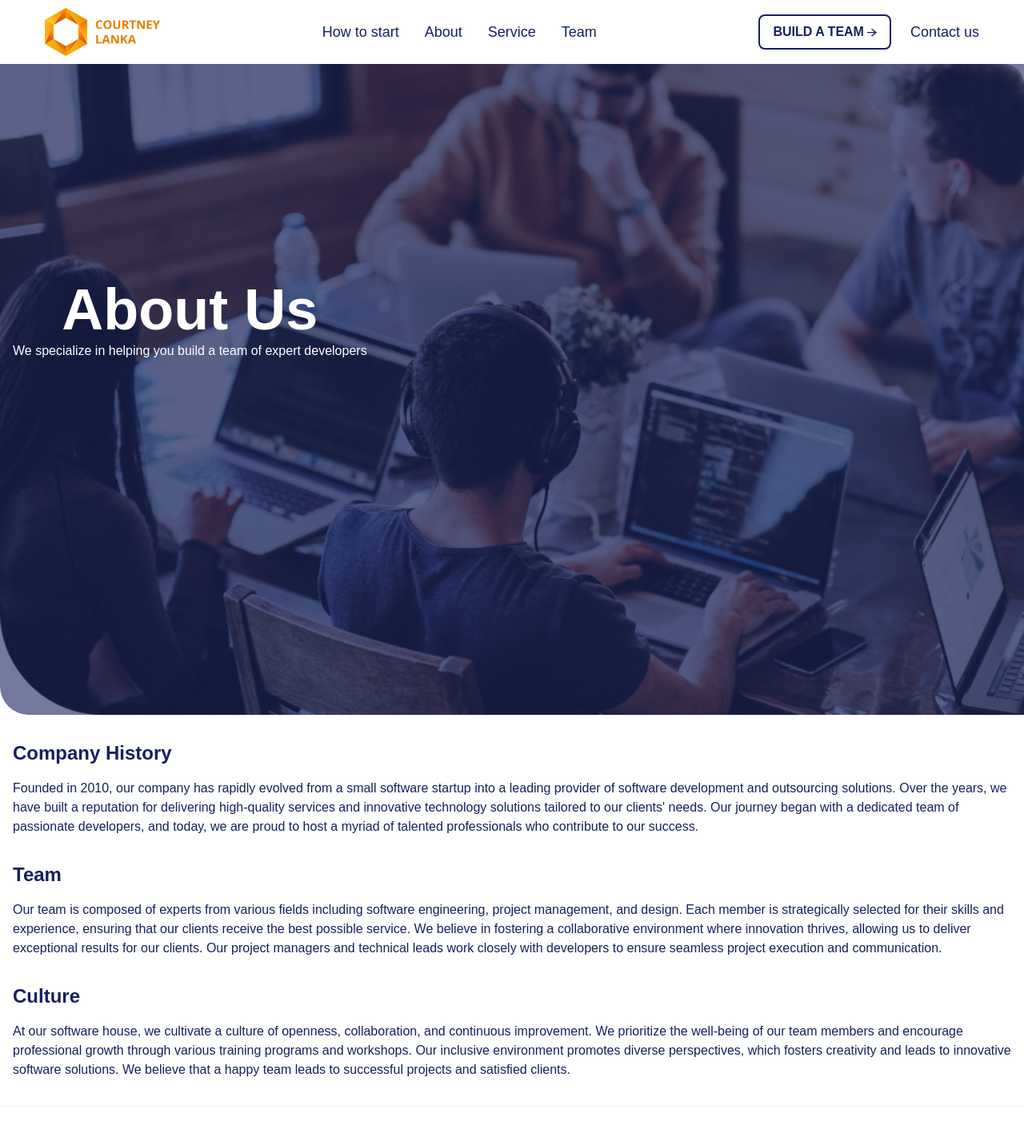
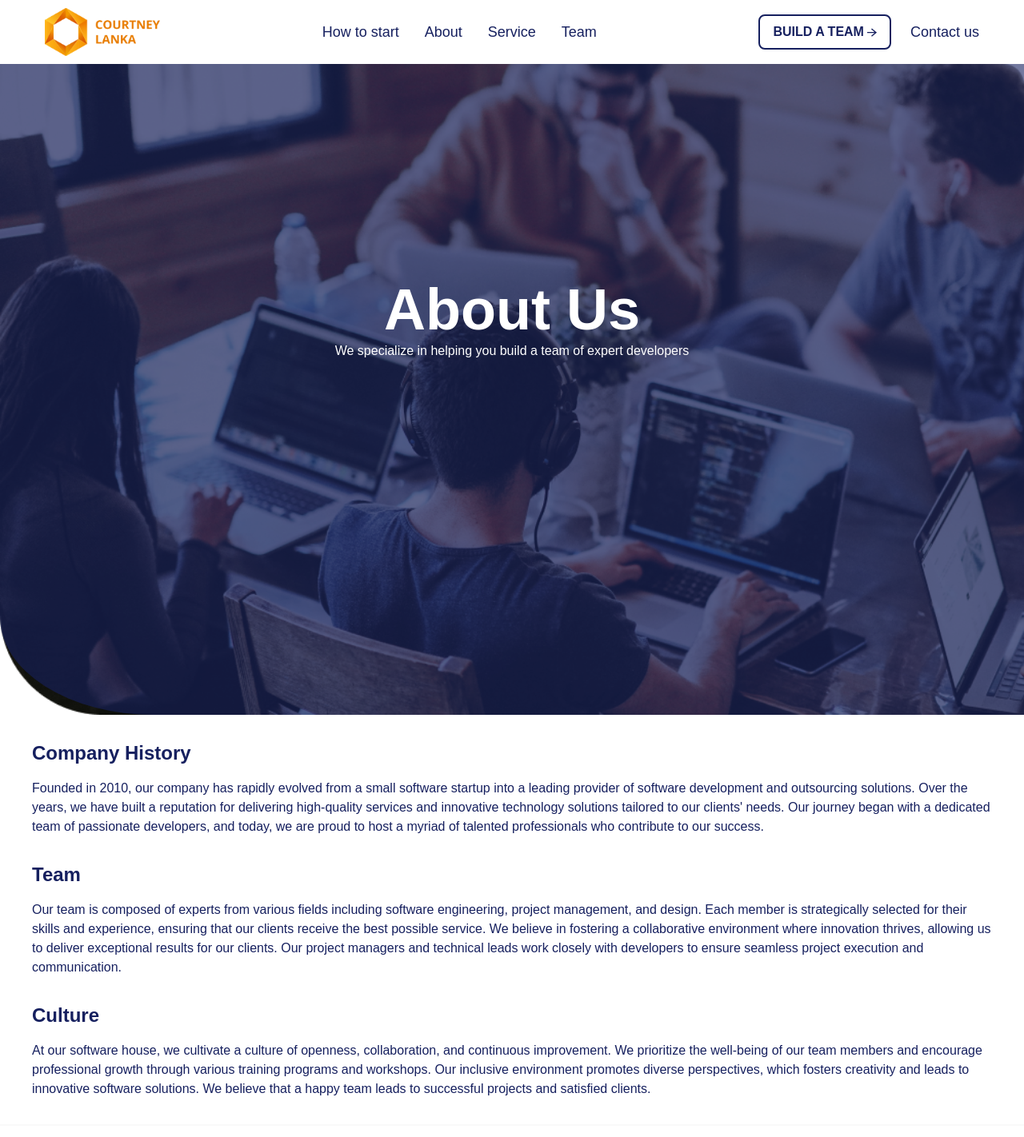
Before and after one commit to cat-ninja007/code-challenge-fe, a Next.js app: page /about in a window 1280 px wide. Shown: the top 1422 px of the page at 80% size. Built offline with nearby package versions, Linux system fonts and the light colour scheme.

Commit message:
[SECTION] - [DESKTOP] - Fixing position on hero section

```diff
--- a/src/app/about/page.tsx
+++ b/src/app/about/page.tsx
@@ -8,11 +8,13 @@ const About: FC = () => {
   return (
     <>
       <Header />
-      <HeroSection
-        title="About Us"
-        subtitle="We specialize in helping you build a team of expert developers"
-      />
-      <div className="about-content px-4 mt-8">
+      <div>
+        <HeroSection
+          title="About Us"
+          subtitle="We specialize in helping you build a team of expert developers"
+        />
+      </div>
+      <div className="about-content px-4 lg:px-10 mt-8">
         {/* Company History Section */}
         <section className="mb-8">
           <h2 className="text-2xl font-bold text-courtney-dark-blue mb-4">
--- a/src/app/service/page.tsx
+++ b/src/app/service/page.tsx
@@ -12,10 +12,12 @@ const Service: FC = () => {
   return (
     <>
       <Header />
+      <div>
       <HeroSection
         title="Our Service"
         subtitle="We specialize in helping you build a team of expert developers"
       />
+      </div>
       <div className="mt-20 px-4">
         <Subtitle text="Specialized" color="courtney-dark-blue" />
         <Title text="Specialized Staff We Provide" color="courtney-dark-blue" />
--- a/src/components/Contact/index.tsx
+++ b/src/components/Contact/index.tsx
@@ -7,7 +7,7 @@ import ButtonArrow from "../atom/ButtonArrow";
 const Contact: FC = () => {
   return (
     <>
-      <div className="contact-section-container relative bg-courtney-soft-grey lg:flex lg:flex-row-reverse lg:items-center w-screen">
+      <div id="contact" className="contact-section-container relative bg-courtney-soft-grey lg:flex lg:flex-row-reverse lg:items-center w-screen">
         {/* <div className="contact-input-container mx-[18px] px-8 pt-9 bg-white border-2 border-green-500 relative mt-72 lg:mr-4 lg:rounded-tl-[17%] lg:py-20 lg:px-24 lg:my-24"> */}
         <div
           className="
--- a/src/components/atom/HeroSection/index.tsx
+++ b/src/components/atom/HeroSection/index.tsx
@@ -13,9 +13,9 @@ const HeroSection:FC<IHeroSection> = (props: IHeroSection) => {
   const { title, subtitle } = props
   return(
     <>
-      <div className="hero-section-container relative mt-20">
+      <div className="hero-section-container relative mt-20 flex justify-center">
         <Image src={HeroImage} alt="hero-image" className="w-full contain-content"/>
-        <div className="black-filter w-full h-full absolute bg-courtney-dark-blue opacity-60 top-0 rounded-bl-[36px]"></div>
+        <div className="black-filter w-full h-full absolute bg-courtney-dark-blue opacity-60 top-0 rounded-bl-[15%]"></div>
         <div className="hero-text-container absolute top-1/3">
             <h2 className="text-5xl lg:text-7xl text-center text-courtney-white font-bold pb-1">{title}</h2>
             <p className="text-base text-courtney-white text-center px-4">{subtitle}</p>
```
